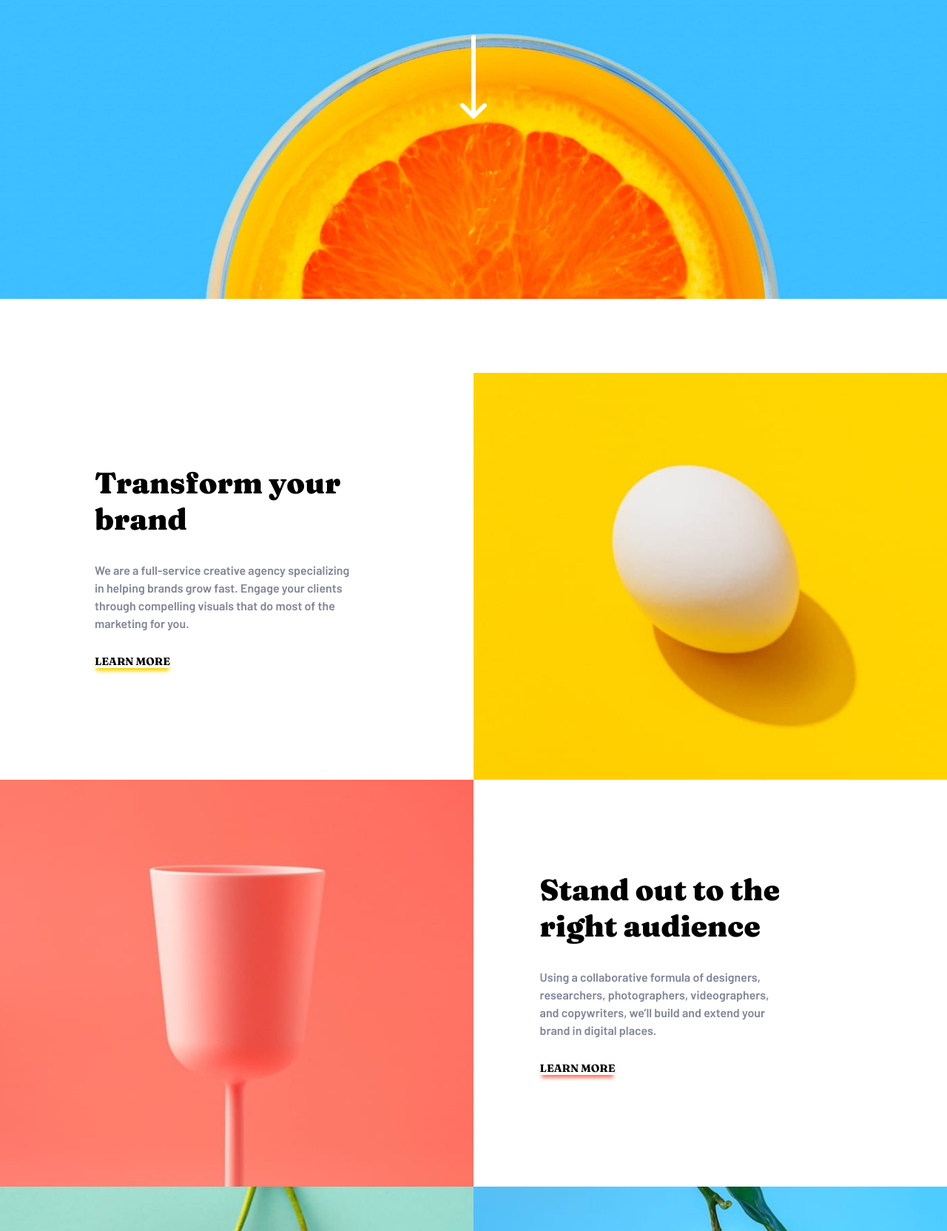
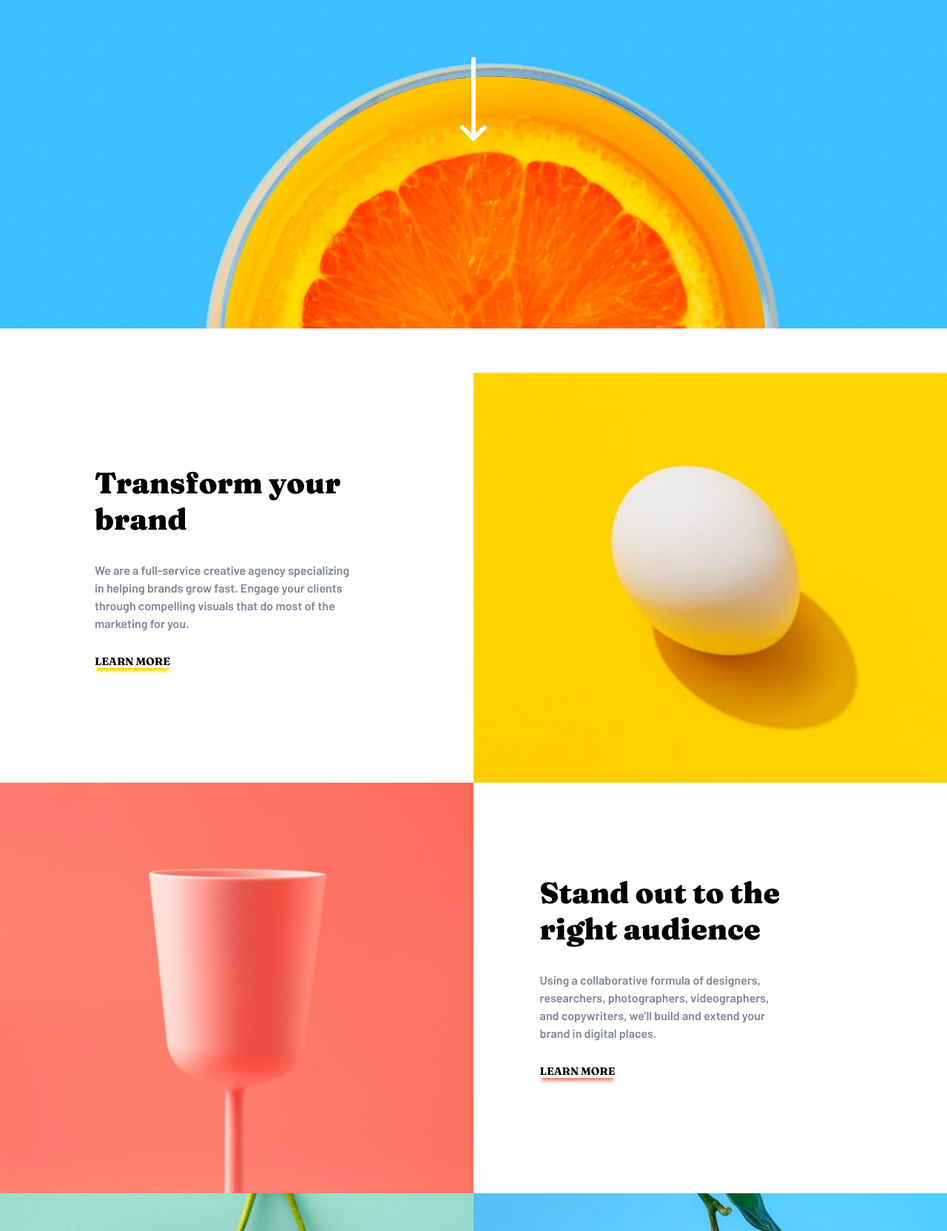
Before and after one commit to Osauyi/sunnyside-agency-landing-page-main--28, a plain HTML site: page index.html in a window 1280 px wide. Shown: the part 236-1900 px from the top of the page at 74% size. Drawn offline with Linux system fonts and the light colour scheme.

Commit message:
fixed spacing images

```diff
--- a/styles.css
+++ b/styles.css
@@ -383,12 +383,13 @@ footer {
 
   header {
     background-image: url(images/desktop/image-header.jpg);
-    background-position: 0 -100px;
+    background-position: 0 -60px;
     height: 740px;
   }
 
   .arrow {
     height: initial;
+    margin-top: 30px;
   }
 
   /* section 1 */
@@ -398,7 +399,7 @@ footer {
 
   .TransformIcon {
     background-image: url(images/desktop/image-transform.jpg);
-    height: 550px;
+    height: 554px;
     width: 50%;
   }
 
@@ -414,7 +415,7 @@ footer {
 
   .standOutIcon {
     background-image: url(images/desktop/image-stand-out.jpg);
-    height: 550px;
+    height: 555px;
     width: 50%;
 
   }
@@ -484,14 +485,14 @@ footer {
   .sweetsimgs {
     background-image: url(images/desktop/image-gallery-milkbottles.jpg), url(images/desktop/image-gallery-orange.jpg), url(images/desktop/image-gallery-cone.jpg), url(images/desktop/image-gallery-sugarcubes.jpg);
     padding: 200px 0;
-    background-position: 0 0, 380px 0px, 760px 0, top right;
+    background-position: 0 0, 360px 0px, 720px 0, top right;
     background-size: 25%, 25%, 25%, 25%;
     width: 100%;
     height: initial;
   }
 
   .bottomLogo {
-    width: 20%;
+    width: 15%;
   }
 
   .noticeMe {
```
Also changed, not shown: 1 other file.
